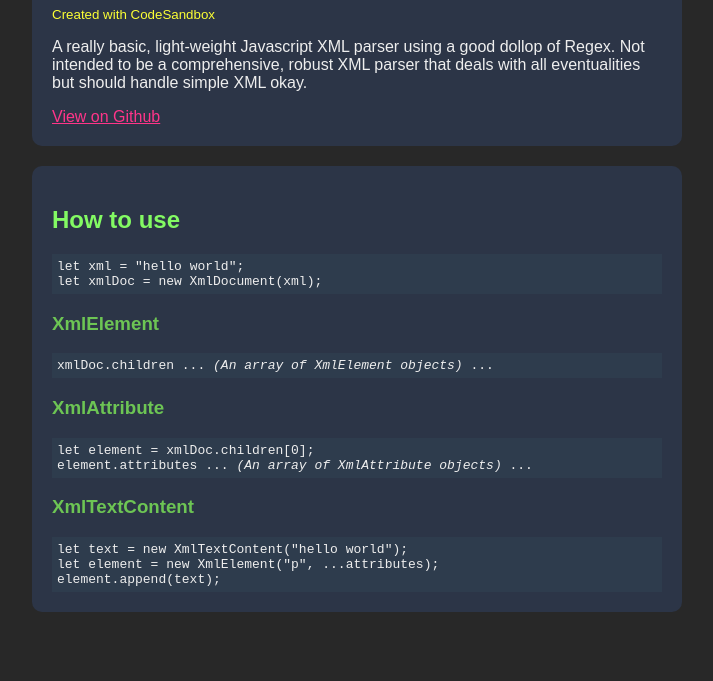
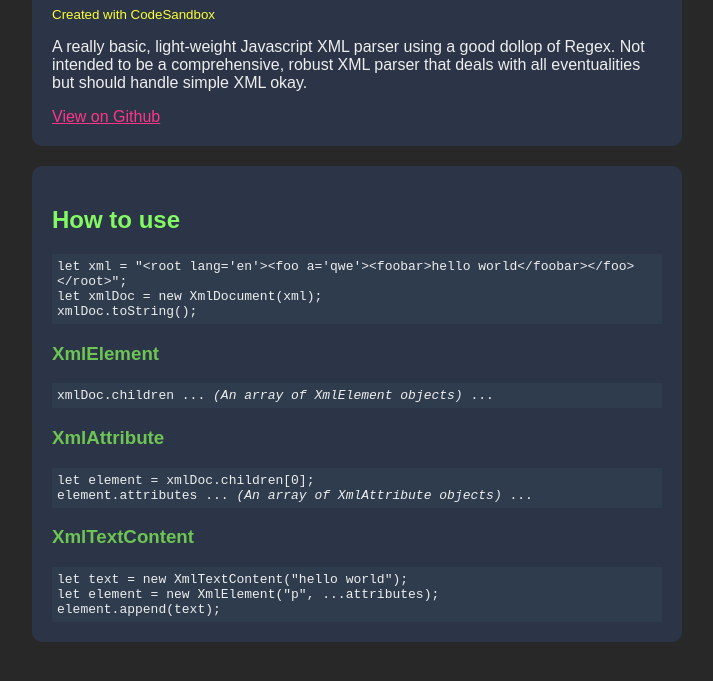
Before and after one commit to cjbailey/Simple-Javascript-XML-Parser, a website built with Parcel: page index.html in a window 1280 px wide. Shown: the part 107-788 px from the top of the page, without its empty margins (283-996 px from the left). Built offline with nearby package versions, Linux system fonts and the light colour scheme.

Commit message:
Corrected index.html

```diff
--- a/index.html
+++ b/index.html
@@ -19,8 +19,9 @@
 		<div class="dialog">
 			<h2>How to use</h2>
 			<code>
-      let xml = "<root lang='en'><foo a='qwe'><foobar>hello world</foobar></foo></root>";<br/>
+      let xml = "&lt;root lang='en'&gt;&lt;foo a='qwe'&gt;&lt;foobar&gt;hello world&lt/foobar&gt;&lt;/foo&gt;&lt;/root&gt;";<br/>
       let xmlDoc = new XmlDocument(xml);<br/>
+      xmlDoc.toString();
       </code>
 			<h3>XmlElement</h3>
 			<code>xmlDoc.children ... <i>(An array of XmlElement objects)</i> ...<br/></code>
```
